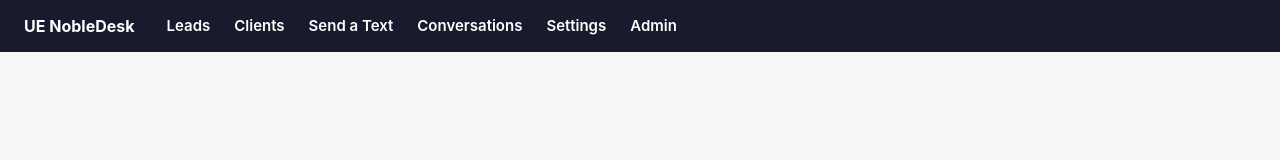
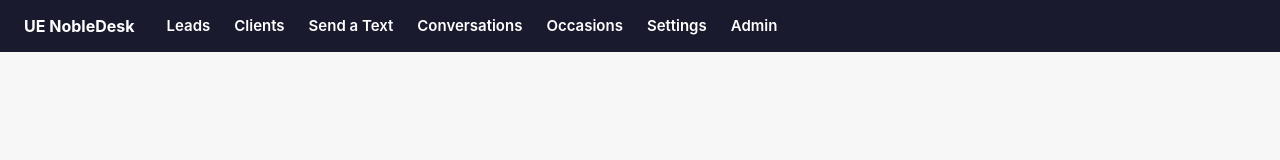
Before and after one commit to ihall9473/UE-NobleDesk, a Next.js app: page /login in a window 1280 px wide. Shown: the top 160 px of the page. Built offline with nearby package versions, Linux system fonts and the light colour scheme.

Commit message:
Add link to Occasions in layout

```diff
--- a/app/layout.js
+++ b/app/layout.js
@@ -29,6 +29,7 @@ export default function RootLayout({ children }) {
           <a href="/clients">Clients</a>
           <a href="/compose">Send a Text</a>
           <a href="/conversations">Conversations</a>
+          <a href="/occasions">Occasions</a>
           <a href="/settings">Settings</a>
           <a href="/admin">Admin</a>
         </nav>
```
